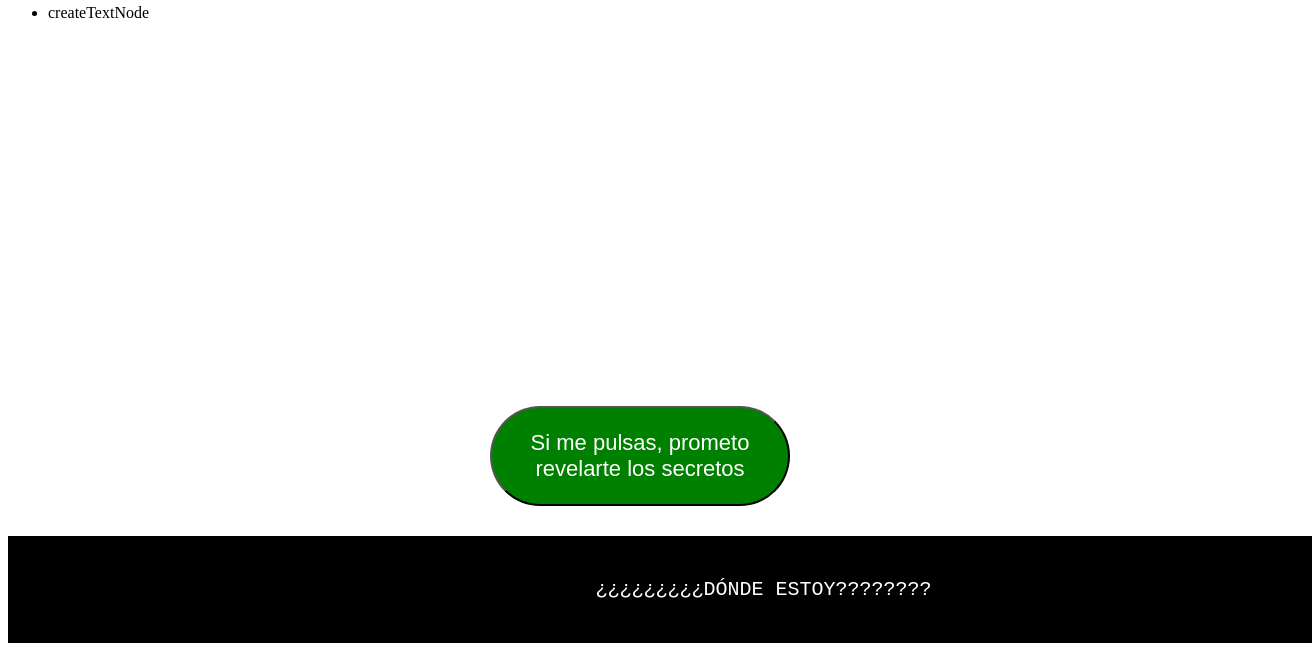
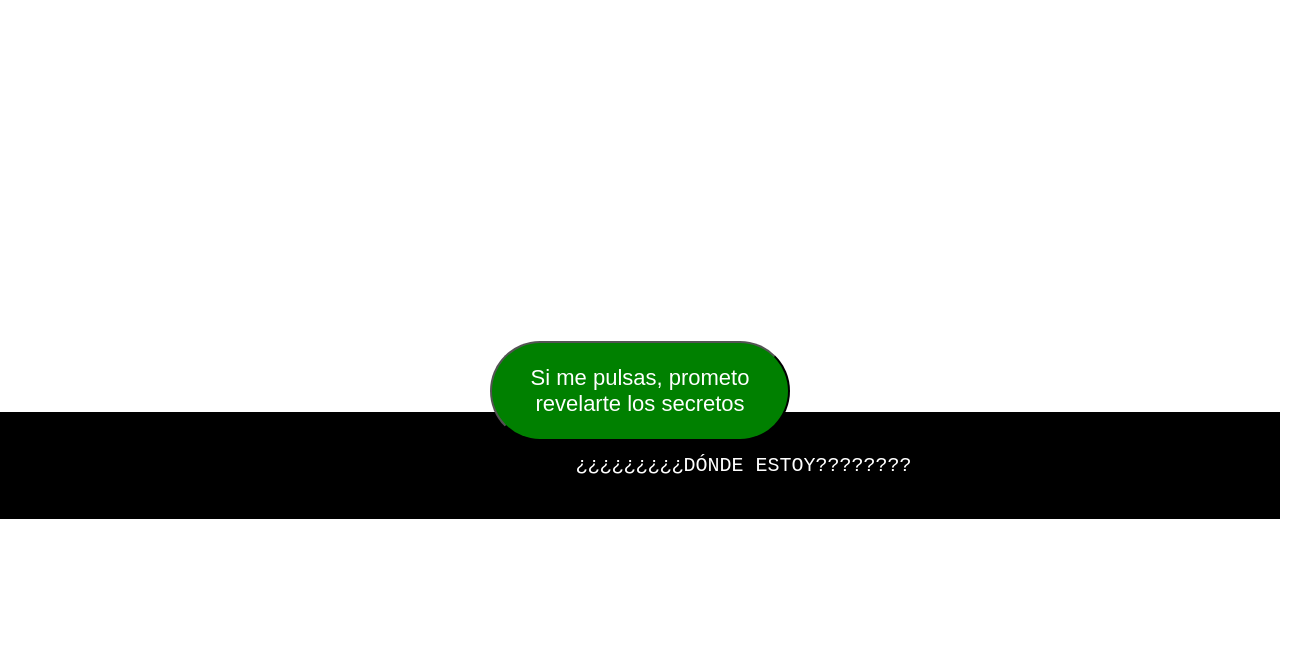
Before and after one commit to Francsy/TB011-JSDOMExercise, a plain HTML site: page index.html in a window 1280 px wide. Shown: the part 148-800 px from the top of the page, 1312 px wide, since content can reach past the window. Drawn offline with Linux system fonts and the light colour scheme.

Commit message:
improve/styles

```diff
--- a/index.html
+++ b/index.html
@@ -11,19 +11,22 @@
 </head>
 
 <body>
-
+    <main>
         <div id="my-div">
 
         </div>
         <div id="button-div">
-        <p id="párrafo-botón">LOS SECRETOS<br><img id="meme" src="/assets/meme.png" alt="aquí hay una foto que no te carga">
+            <p id="párrafo-botón">LOS SECRETOS<br><img id="meme" src="/assets/meme.png"
+                    alt="aquí hay una foto que no te carga">
             </p>
         </div>
-
+    </main>
+    <footer>
         <div id="div-apariciones">
             <p class="parra" id="párrafo1">¡¡¡¡¡¡AQUÍ ESTOY!!!!!</p>
             <p class="parra" id="párrafo2">¿¿¿¿¿¿¿¿¿DÓNDE ESTOY????????</p>
         </div>
+    </footer>
     <script src="scripts/script.js"></script>
 </body>
 
--- a/styles/styles.css
+++ b/styles/styles.css
@@ -1,4 +1,24 @@
+* {
+    box-sizing: border-box;
+    margin: 0;
+}
+
+body {
+    height: 100vh;
+}
+
+main {
+    height: 70%;
+}
+
+footer {
+    min-height: 30%;
+}
+
+#div-apariciones {
+    height: 100%;
+}
+
 #meme {
-
     max-width: 300px;
 }
```
Lines whose indentation alone changed are shown as unchanged.
